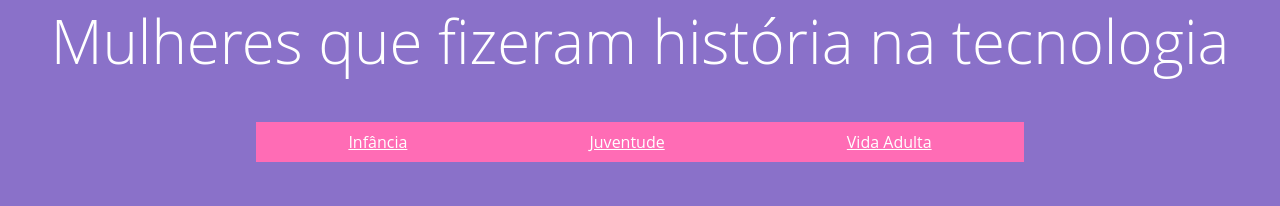
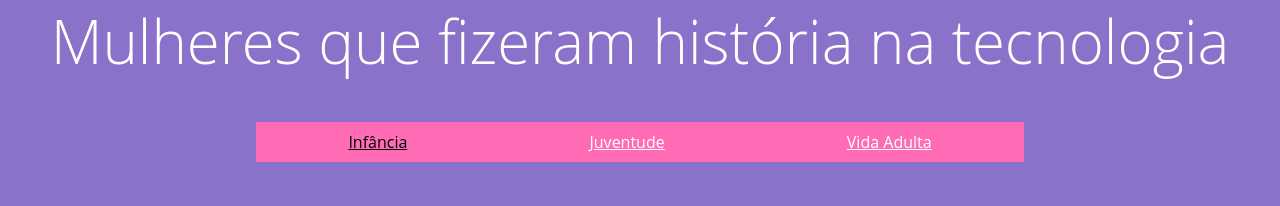
Before and after one commit to patbarnabe/programaria, a plain HTML site: page index.html in a window 1280 px wide. In both pictures the pointer is over the link "Infância". Shown: the top 206 px of the page. Drawn offline with Linux system fonts and the light colour scheme.

Commit message:
Update style.css

```diff
--- a/css/style.css
+++ b/css/style.css
@@ -77,6 +77,10 @@ a{
     text-decoration: underline;
 }
 
+.principal a:hover{
+    color: #000000;
+}
+
 .principal li{
     display: inline-block;
     line-height: 2.5;
```
